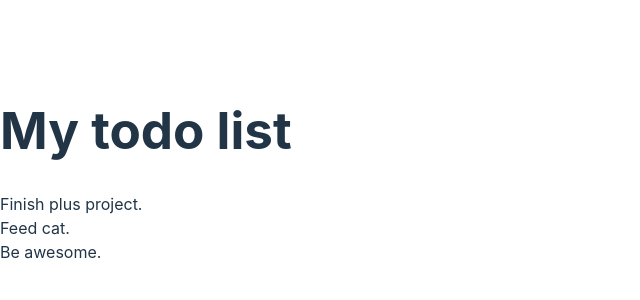
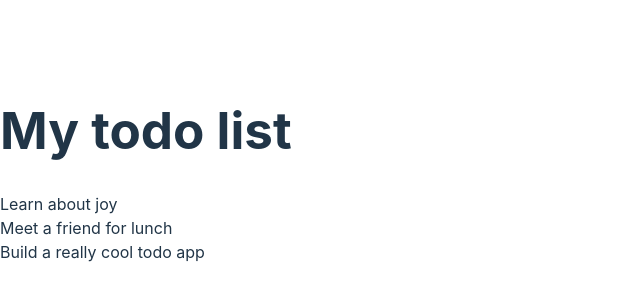
Before and after one commit to Britt-E/todo-list, a React (Vite) app: page / in a window 1280 px wide. Shown: the part 234-534 px from the top of the page, without its empty margins (0-640 px from the left). Built offline with nearby package versions, Linux system fonts and the light colour scheme.

Commit message:
map over todo

```diff
--- a/src/App.jsx
+++ b/src/App.jsx
@@ -1,19 +1,20 @@
 import { useState } from 'react';
 import TodoItem from './components/TodoItem';
+
 
 function App() {
 
   const [todos, setTodos] = useState([
-        "Learn about React",
+        "Learn about joy",
         "Meet a friend for lunch",
         "Build a really cool todo app",
     ]);
     return (
           <div>
               <h1>My todo list</h1>
-              <TodoItem text="Finish plus project." />
-              <TodoItem text="Feed cat." />
-              <TodoItem text="Be awesome." />
+              {todos.map((todo, index) => (
+                <TodoItem text={todo} key={index} />
+           ))}
           </div>
       );
 }
```
